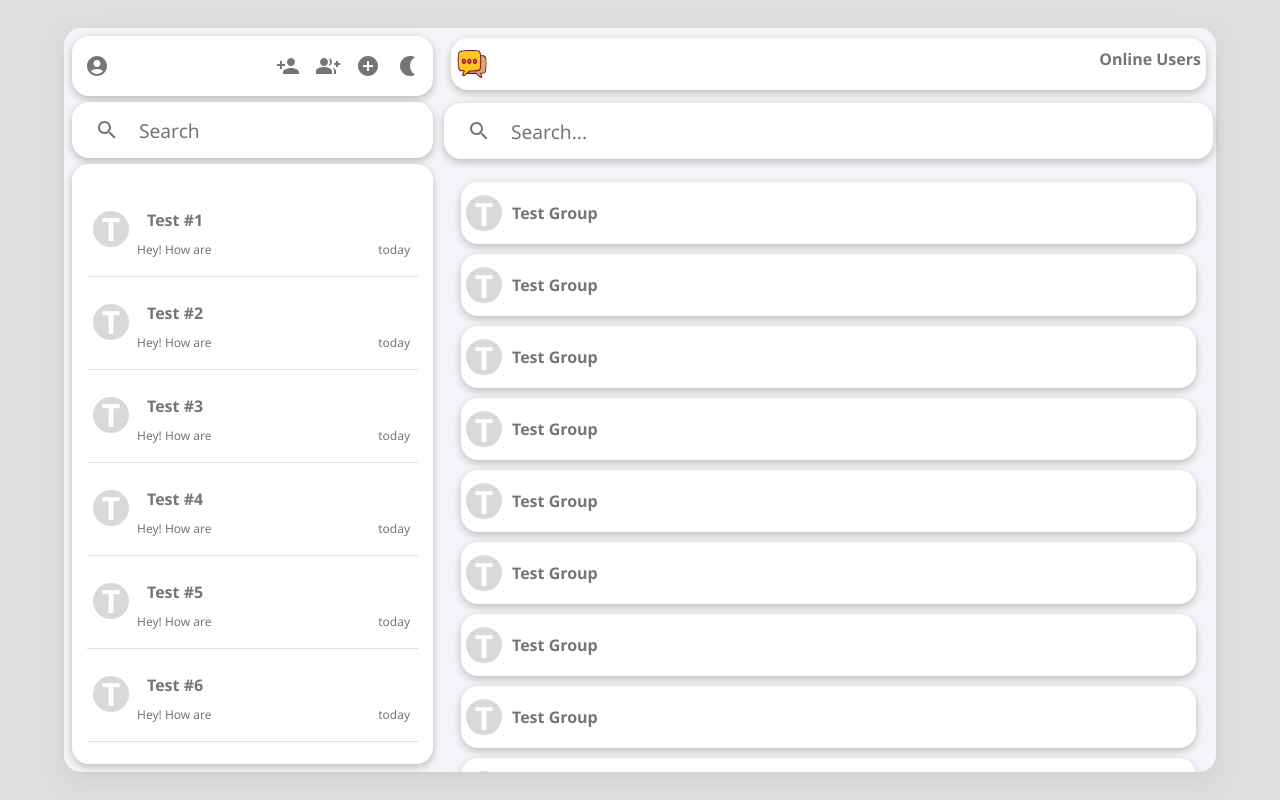
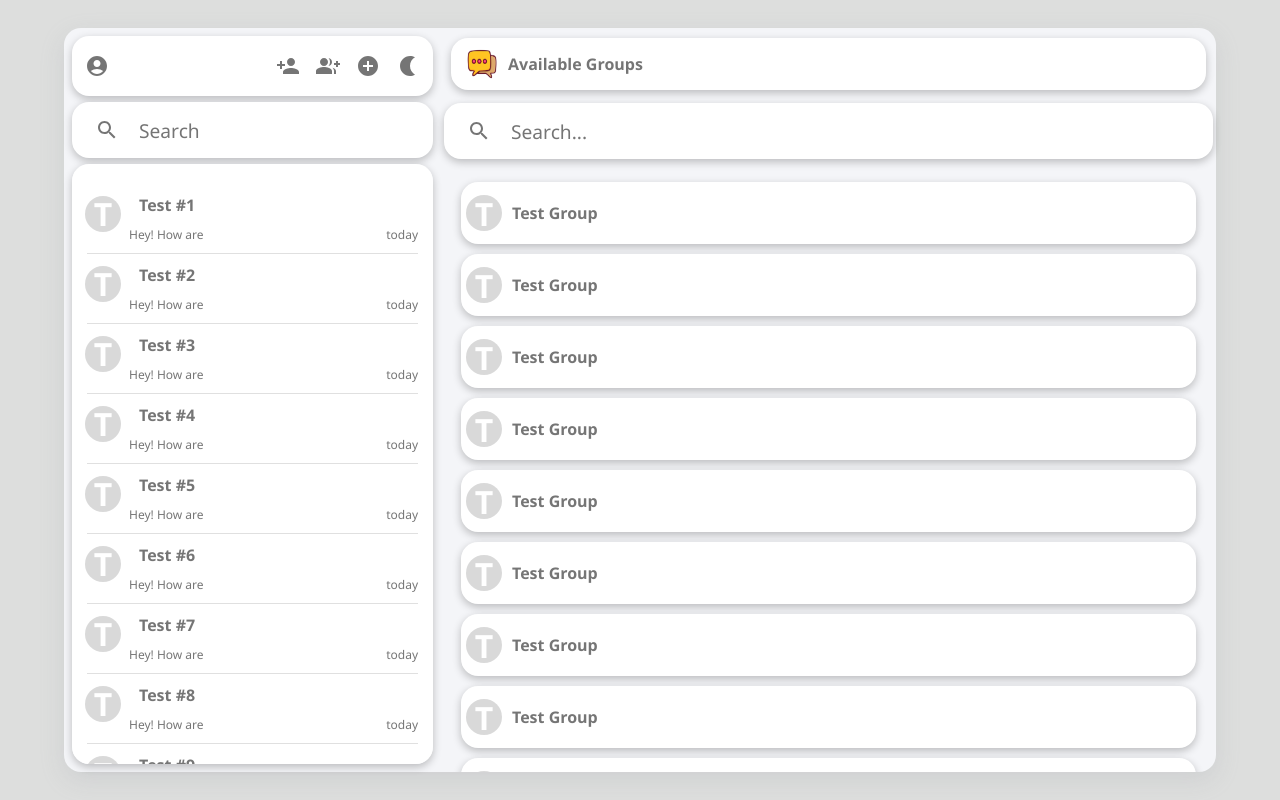
Before and after one commit to oluoko/Chat-astrophic-v2, a React (Vite) app in the folder frontend/: page /app/users in a window 1280 px wide. Both pictures are taken after a click on the button 328 px from the left and 66 px from the top of the page. Built offline with nearby package versions, Linux system fonts and the light colour scheme; the HTML template or start-up script is replaced by a standard one.

Commit message:
Chat-astrophic version 2.0.0

```diff
--- a/frontend/src/components/ConversationsItem.jsx
+++ b/frontend/src/components/ConversationsItem.jsx
@@ -1,9 +1,11 @@
 import "./myStyles.css";
 import React from "react";
+import { useNavigate } from "react-router-dom";
 
 const ConversationsItem = ({ props }) => {
+  const navigate = useNavigate();
   return (
-    <div className="conversation-container">
+    <div className="conversation-container" onClick={() => navigate("chat")}>
       <p className="con-icon">{props.name[0]}</p>
       <p className="con-title">{props.name}</p>
       <p className="con-lastMessage">{props.lastMessage}</p>
--- a/frontend/src/components/Groups.jsx
+++ b/frontend/src/components/Groups.jsx
@@ -9,7 +9,7 @@ const Users_Groups = () => {
     <div className="list-container">
       <div className="ug-header">
         <img src={logo} alt="logo" style={{ height: "2rem", width: "2rem" }} />
-        <p className="ug-title">Online Users</p>
+        <p className="ug-title">Available Groups</p>
       </div>
       <div className="sb-search">
         <IconButton>
--- a/frontend/src/components/myStyles.css
+++ b/frontend/src/components/myStyles.css
@@ -85,9 +85,15 @@
   grid-template-columns: 32px auto auto;
   grid-template-rows: auto auto;
   column-gap: 10px;
-  padding: 8px;
-  padding-top: 15px;
+
   margin: 10px;
+  cursor: pointer;
+}
+
+.conversation-container:hover {
+}
+
+.conversation-container:active {
 }
 
 .con-icon {
@@ -302,10 +308,11 @@
 .ug-header {
   background-color: white;
   border-radius: 17px;
-  padding: 10px 5px;
+  padding: 10px 15px;
   margin: 10px;
   display: flex;
-  justify-content: space-between;
+  align-items: center;
+  /* justify-content: space-between; */
   box-shadow: var(--box-shadow);
 }
 
```
